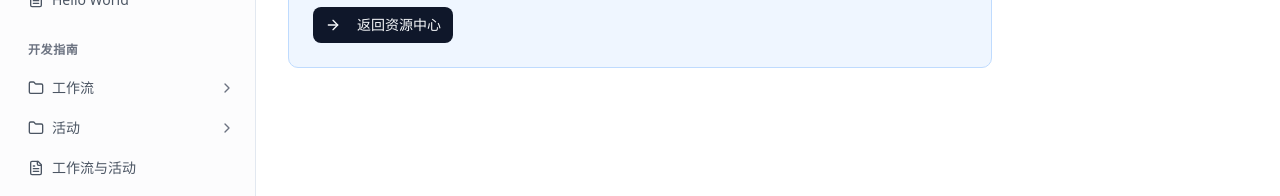
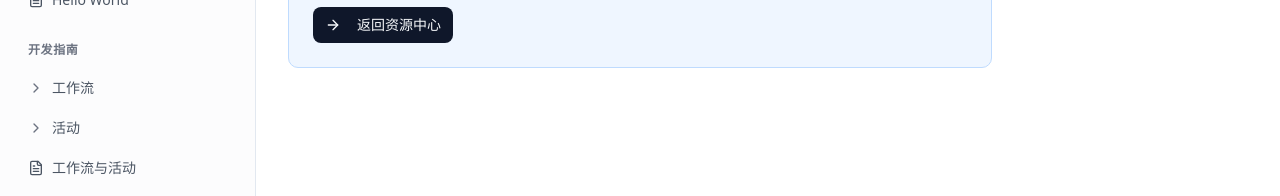
Before and after one commit to ymstar/temporal-docs-cn, a Next.js app: page /docs/resources/best-practices in a window 1280 px wide. Shown: the part 247-443 px from the top of the page. Built offline with nearby package versions, Linux system fonts and the light colour scheme.

Commit message:
refactor(docs-sidebar): 调整侧边栏项目交互逻辑

```diff
--- a/src/components/docs/docs-sidebar.tsx
+++ b/src/components/docs/docs-sidebar.tsx
@@ -29,7 +29,7 @@ function SidebarItem({ item, level = 0 }: SidebarItemProps) {
     <div className={cn('space-y-1')}>
       <div className="flex items-center justify-between group">
         <Link
-          href={hasChildren ? '#' : item.href}
+          href={item.href}
           className={cn(
             'flex items-center gap-2 px-3 py-2 text-sm rounded-md transition-colors w-full',
             isActive
@@ -37,15 +37,18 @@ function SidebarItem({ item, level = 0 }: SidebarItemProps) {
               : 'text-gray-600 hover:bg-gray-100 hover:text-gray-900',
             level > 0 && 'pl-6'
           )}
-          onClick={(e) => {
-            if (hasChildren) {
-              e.preventDefault();
-              setIsOpen(!isOpen);
-            }
-          }}
         >
           {hasChildren ? (
-            <Folder className="h-4 w-4 flex-shrink-0" />
+            <button
+              onClick={handleToggle}
+              className="h-4 w-4 flex-shrink-0 flex items-center justify-center"
+            >
+              {isOpen ? (
+                <ChevronDown className="h-4 w-4 text-gray-500" />
+              ) : (
+                <ChevronRight className="h-4 w-4 text-gray-500" />
+              )}
+            </button>
           ) : (
             <FileText className="h-4 w-4 flex-shrink-0" />
           )}
@@ -56,18 +59,6 @@ function SidebarItem({ item, level = 0 }: SidebarItemProps) {
             </span>
           )}
         </Link>
-        {hasChildren && (
-          <button
-            onClick={handleToggle}
-            className="p-1 hover:bg-gray-100 rounded"
-          >
-            {isOpen ? (
-              <ChevronDown className="h-4 w-4 text-gray-500" />
-            ) : (
-              <ChevronRight className="h-4 w-4 text-gray-500" />
-            )}
-          </button>
-        )}
       </div>
       {isOpen && hasChildren && (
         <div className="space-y-1 mt-1">
```
